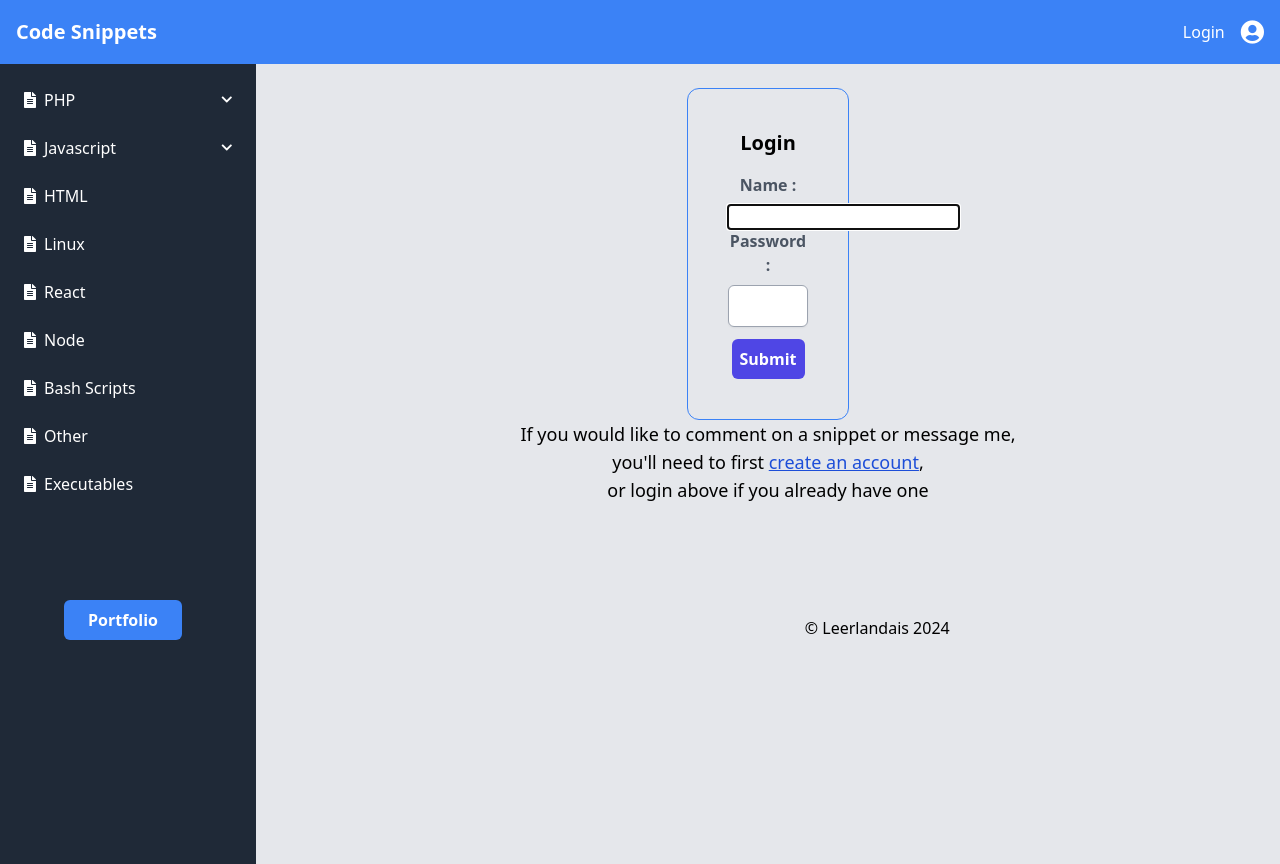
After one commit to Leerlandais/symSnip, a Symfony app: template templates/security/login.html.twig in a window 1280 px wide. The commit adds this page. Run offline with Twig, Linux system fonts and the light colour scheme; the template is opened without the code that fills it, so the values that code supplies are empty; some libraries are stand-ins or nearby versions.

Commit message:
finally got login to work

```diff
--- /dev/null
+++ b/templates/security/login.html.twig
@@ -0,0 +1,54 @@
+{% extends 'template.html.twig' %}
+{% block title %} Home | Login {% endblock %}
+{% block mainClass %}"flex-1 p-6"{% endblock %}
+{% block content %}
+    <div class="w-1/6 mx-auto text-center border border-blue-500 rounded-xl p-10 max-h-fit">
+        <form method="POST">
+        {% if error %}
+            <div class="alert alert-danger">{{ error.messageKey|trans(error.messageData, 'security') }}</div>
+        {% endif %}
+
+        {% if app.user %}
+            <div class="mb-3">
+                You are logged in as {{ app.user.userIdentifier }}, <a href="{{ path('app_logout') }}">Logout</a>
+            </div>
+        {% endif %}
+            <h3 class="text-xl font-bold pb-4" id="loginFormHeader">Login</h3>
+            <div>
+                <label class="text-gray-600 font-bold inline-block pb-2" for="username" id="loginFormUser">Name :</label>
+                <input type="text" value="{{ last_username }}" name="_username" id="username" class="form-control" autocomplete="username" required autofocus>
+            </div>
+            <div>
+                <label class="text-gray-600 font-bold inline-block pb-2" for="password" id="loginFormPwd">Password :</label>
+                <input class="border border-gray-400 focus:outline-slate-400 rounded-md w-full shadow-sm px-5 py-2" type="password" name="_password" id="userLoginPwd" required>
+            </div>
+            <div>
+                <button type="submit" class="bg-[#4F46E5] w-auto mt-3 p-2 rounded-md text-white font-bold cursor-pointer hover:bg-[#181196]">Submit</button>
+            </div>
+        <input type="hidden" name="_csrf_token"
+               value="{{ csrf_token('authenticate') }}"
+        >
+        </form>
+
+
+    </div>
+    <div class="text-center">
+        <h4 class="text-lg">If you would like to comment on a snippet or message me, <br> you'll need to first <a href="?route=create" class="text-blue-700 underline">create an account</a>,<br> or login above if you already have one</h4>
+    </div>
+
+        {#
+            Uncomment this section and add a remember_me option below your firewall to activate remember me functionality.
+            See https://symfony.com/doc/current/security/remember_me.html
+
+            <div class="checkbox mb-3">
+                <input type="checkbox" name="_remember_me" id="_remember_me">
+                <label for="_remember_me">Remember me</label>
+            </div>
+        #}
+
+{% endblock %} {# end content #}
+{% block footer %}
+    <div class="place-self-center pl-[41%] mt-20 absolute bottom-40">
+        &copy; <a href="https://leerlandais.com" target="_blank">Leerlandais 2024</a>
+    </div>
+{% endblock %}
--- a/templates/template.html.twig
+++ b/templates/template.html.twig
@@ -23,10 +23,16 @@
 
     <nav class="bg-blue-500 p-4 flex items-center justify-between">
         <div>
-            <a href="./"><h1 class="text-white text-xl font-semibold">Code Snippets</h1></a>
+            <a href="{{ path('app_main') }}"><h1 class="text-white text-xl font-semibold">Code Snippets</h1></a>
         </div>
         <div class="flex items-center space-x-4">
-            {% block headerLink %}<a href="?route=login"><span class="text-white">Login</span></a>{% endblock %}
+            {% block headerLink %}
+                {% if is_granted('IS_AUTHENTICATED') %}
+                    <a href="{{ path('app_logout') }}"><span class="text-white">Logout</span></a>
+                {% else %}
+                    <a href="{{ path('app_login') }}"><span class="text-white">Login</span></a>
+                {% endif %}
+            {% endblock %}
             <i class="fas fa-user-circle text-white text-2xl"></i>
         </div>
     </nav>
```
Also changed, not shown: migrations/Version20241002042910.php (added, +31 -0 lines), src/Controller/SecurityController.php (added, +32 -0 lines), 1 other file.
